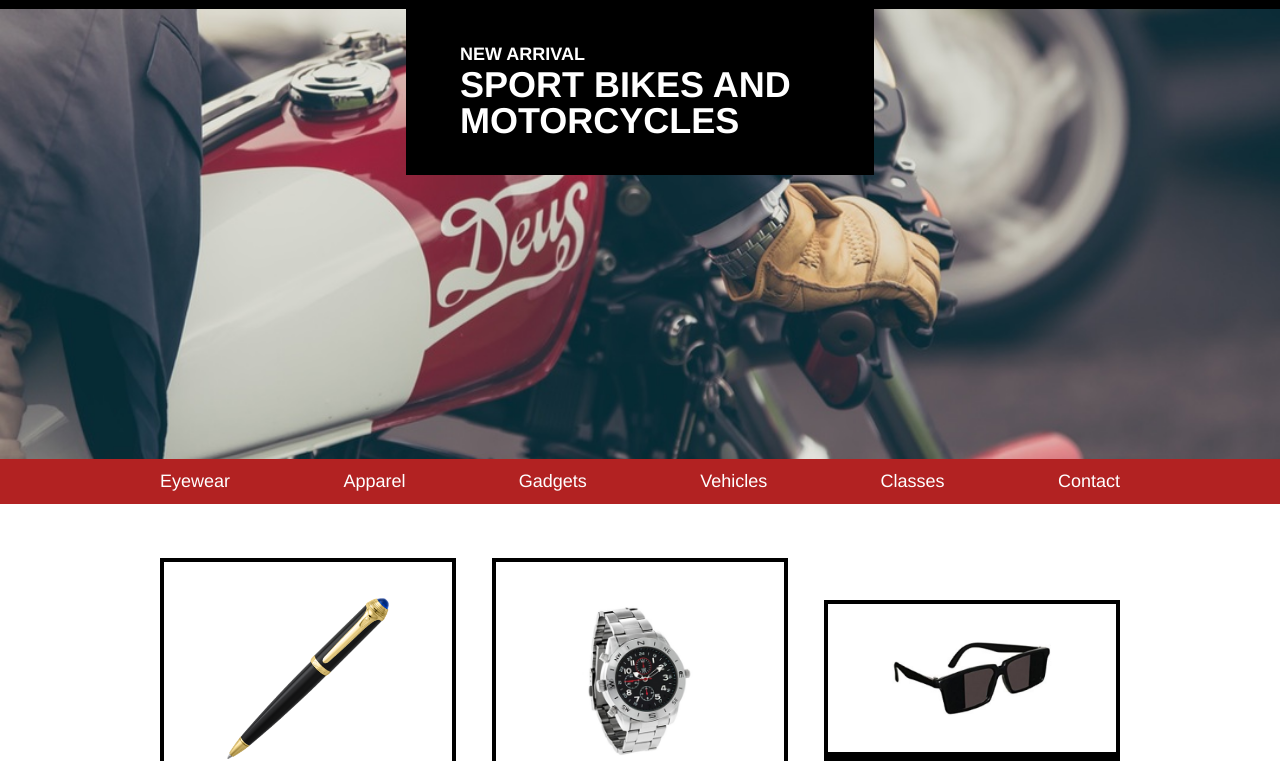
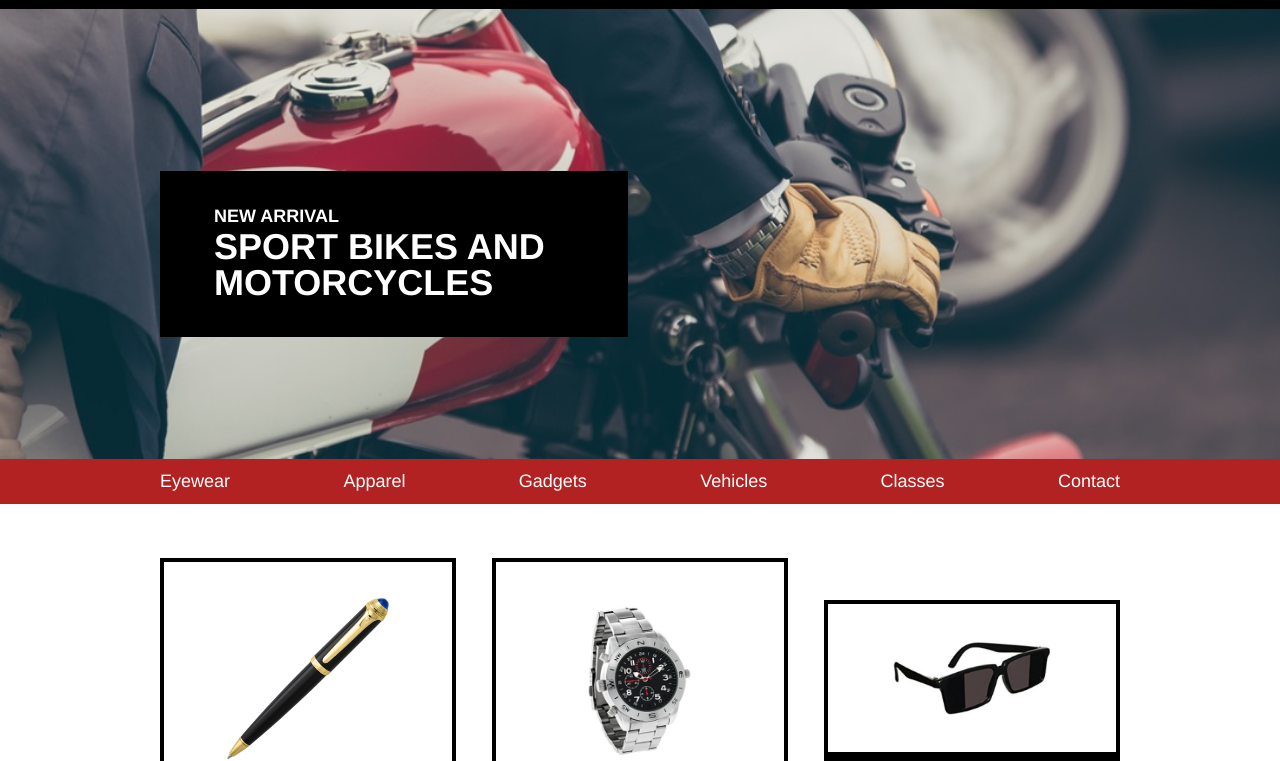
Before and after one commit to astridj/SecretAgentSupply, a plain HTML site: page index.html in a window 1280 px wide. Shown: the part 42-803 px from the top of the page. Drawn offline with Linux system fonts and the light colour scheme.

Commit message:
Fix caption hero positioning

```diff
--- a/index.html
+++ b/index.html
@@ -22,9 +22,11 @@
 
       <!-- Hero Image Section -->
       <div class="hero">
-        <div class="caption container">
+        <div class="container">
+          <div class="caption">
             <h2>New Arrival</h2>
             <h1>Sport Bikes and Motorcycles</h1>
+          </div>
         </div>
       </div>
 
--- a/resources/css/style.css
+++ b/resources/css/style.css
@@ -63,7 +63,9 @@ header, .caption, .item .caption, footer {
 .caption {
   width: 20rem;
   padding: 2rem 3rem;
-  margin: auto;
+  margin-right: 100%;
+  position: relative;
+  top: 9rem;
 }
 
 .caption h2 {
```
